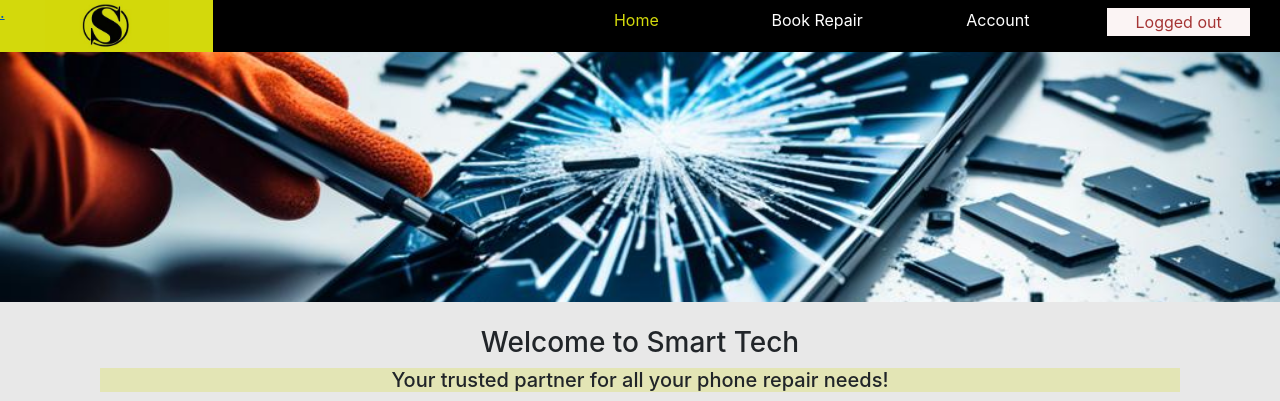
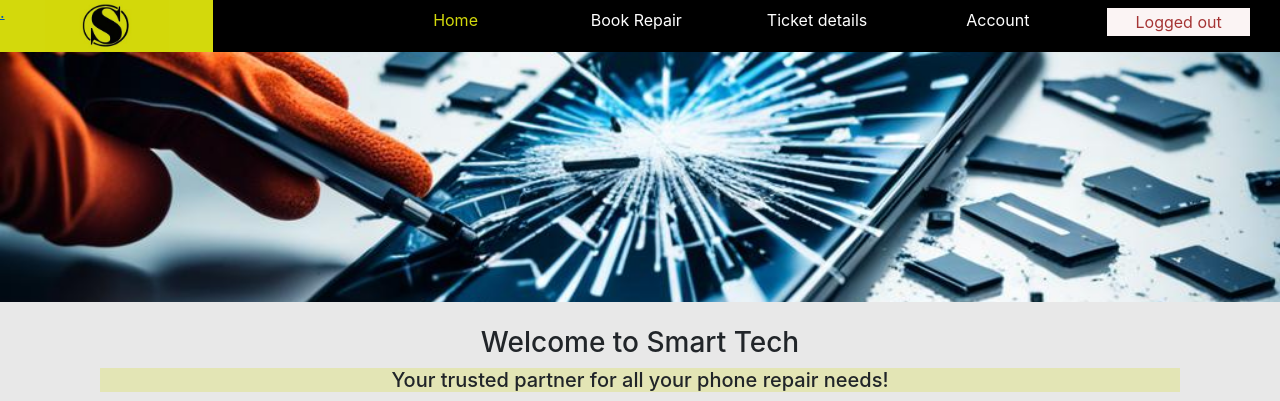
Before and after one commit to JSaprah/Smart-Tech-Repair, a Django app: page / in a window 1280 px wide. Shown: the top 401 px of the page. Run offline with Django 4.2, Linux system fonts and the light colour scheme; some libraries are stand-ins or nearby versions.

Commit message:
Add detailed screen for logged in user

```diff
--- a/book_repair/urls.py
+++ b/book_repair/urls.py
@@ -5,6 +5,7 @@ from django.urls import path
 urlpatterns = [
     path('booking/', views.phones_list, name='booking'),
     path('booking/<int:id>/', views.create_ticket, name='create_ticket'),
+    path('ticket_details/', views.login, name='ticket_details'),
     path('login/', views.login, name='login'),
     path('', views.home, name='home'),
 ]
--- a/book_repair/views.py
+++ b/book_repair/views.py
@@ -16,6 +16,11 @@ def home(request):
 # Login page
 def login(request):
     return render(request, "book_repair/login.html")
+
+
+# Ticket details page
+def ticket_details(request):
+    return render(request, "book_repair/ticket_details")
 
 
 # Phone model
--- a/templates/base.html
+++ b/templates/base.html
@@ -47,9 +47,15 @@
                         </li>
 
                         <li class="col-md-2 list-inline-item nav-item">
+                            <a href="{% url 'ticket_details' %}"
+                                class="nav-active {% if request.path == '/ticket_details/' %}active{% endif %}">Ticket details</a>
+                        </li>
+
+                        <li class="col-md-2 list-inline-item nav-item">
                             <a href="{% url 'login' %}"
                                 class="nav-active {% if request.path == '/login/' %}active{% endif %}">Account</a>
                         </li>
+
                         <li class="col-md-2 list-inline-item">
                             {% if user.is_authenticated %}
                             <p class="m-0 user-banner">
```
Also changed, not shown: book_repair/templates/book_repair/ticket_details.html (added, +22 -0 lines).
